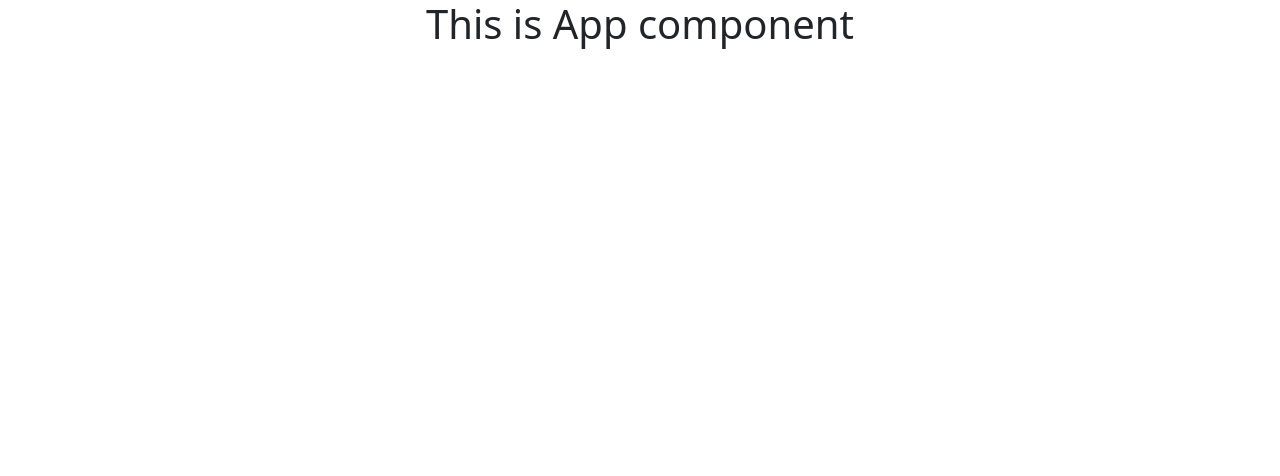
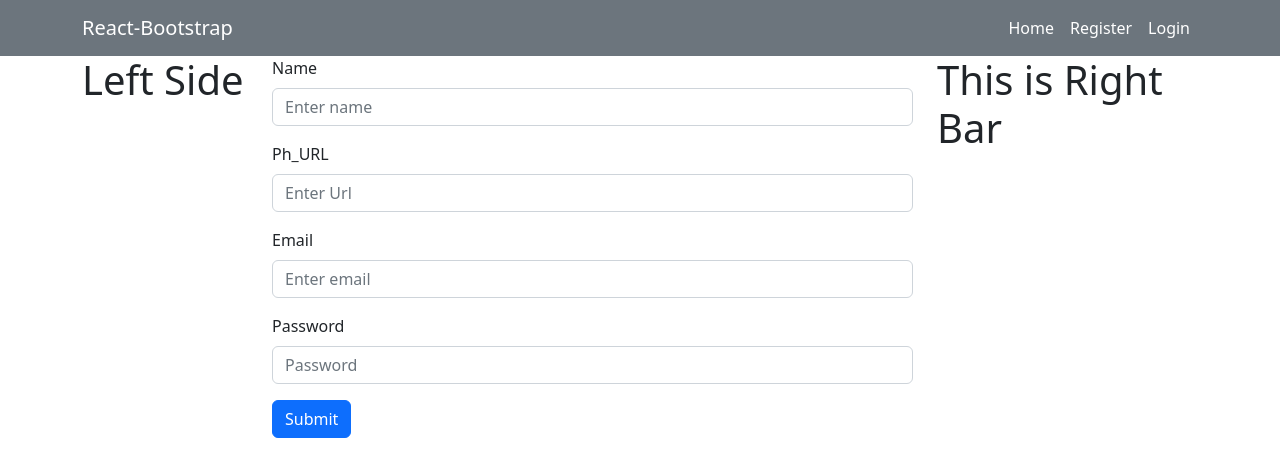
Before and after one commit to Mazharul430106/Dragon-News-Website-Two, a React (Create React App) app: page /register in a window 1280 px wide. Shown: the top 476 px of the page. Built offline with nearby package versions, Linux system fonts and the light colour scheme.

Commit message:
added login and register form

```diff
--- a/src/App.js
+++ b/src/App.js
@@ -1,9 +1,11 @@
 import './App.css';
+import {RouterProvider,} from "react-router-dom";
+import { routes } from './Routes/Routes/Routes';
 
 function App() {
   return (
-    <div className="App">
-        <h1>This is App component</h1>
+    <div>
+        <RouterProvider router={routes}></RouterProvider>
     </div>
   );
 }
--- /dev/null
+++ b/src/Layout/Main.js
@@ -0,0 +1,29 @@
+import React from 'react';
+import { Container, Row, Col} from 'react-bootstrap';
+import Header from '../Pages/Shared/Header/Header';
+import {Outlet} from 'react-router-dom';
+import LeftSideBar from '../Pages/Shared/LeftSideBar/LeftSideBar';
+import RightSideBar from '../Pages/Shared/RightSideBar/RightSideBar';
+
+const Main = () => {
+    return (
+        <div>
+            <Header></Header>
+            <Container>
+                <Row>
+                    <Col lg="2">
+                        <LeftSideBar></LeftSideBar>
+                    </Col>
+                    <Col lg="7">
+                         <Outlet></Outlet>
+                    </Col>
+                    <Col lg="3">
+                       <RightSideBar></RightSideBar>
+                    </Col>
+                </Row>
+            </Container>
+        </div>
+    );
+};
+
+export default Main;
--- a/src/Pages/Login/Login.js
+++ b/src/Pages/Login/Login.js
@@ -1,10 +1,33 @@
 import React from 'react';
+import Button from 'react-bootstrap/Button';
+import Form from 'react-bootstrap/Form';
 
 const Login = () => {
+
+    const handleFormLogin = (event)=>{
+        event.preventDefault()
+        const form = event.target;
+        const email = form.email.value;
+        const password = form.password.value;
+        console.log(email,password);
+    }
+
     return (
-        <div>
-            <h1>This is Login Page</h1>
-        </div>
+        <Form onSubmit={handleFormLogin}>
+            <Form.Group className="mb-3" controlId="formBasicEmail">
+                <Form.Label>Email address</Form.Label>
+                <Form.Control type="email" name="email" placeholder="Enter email" />
+            </Form.Group>
+
+            <Form.Group className="mb-3" controlId="formBasicPassword">
+                <Form.Label>Password</Form.Label>
+                <Form.Control type="password" name="password" placeholder="Password" />
+            </Form.Group>
+
+            <Button variant="primary" type="submit">
+                Submit
+            </Button>
+        </Form>
     );
 };
 
--- a/src/Pages/Register/Register.js
+++ b/src/Pages/Register/Register.js
@@ -1,10 +1,43 @@
 import React from 'react';
+import Button from 'react-bootstrap/Button';
+import Form from 'react-bootstrap/Form';
 
 const Register = () => {
+
+    const handleFormRegister = (event)=>{
+        event.preventDefault();
+        const form = event.target;
+        const name = form.name.value;
+        const ph_Url = form.url.value;
+        const email = form.email.value;
+        const password = form.password.value;
+        console.log(name,email,password,ph_Url);
+    }
+
     return (
-        <div>
-            <h1>This is Register</h1>
-        </div>
+        <Form onSubmit={handleFormRegister}>
+            <Form.Group className="mb-3" controlId="formBasicEmail">
+                <Form.Label>Name</Form.Label>
+                <Form.Control type="text" name='name' placeholder="Enter name" />
+            </Form.Group>
+            <Form.Group className="mb-3" controlId="formBasicEmail">
+                <Form.Label>Ph_URL</Form.Label>
+                <Form.Control type="text" name='url' placeholder="Enter Url" />
+            </Form.Group>
+            <Form.Group className="mb-3" controlId="formBasicEmail">
+                <Form.Label>Email</Form.Label>
+                <Form.Control type="email" name='email' placeholder="Enter email" />
+            </Form.Group>
+
+            <Form.Group className="mb-3" controlId="formBasicPassword">
+                <Form.Label>Password</Form.Label>
+                <Form.Control type="password" name='password' placeholder="Password" />
+            </Form.Group>
+
+            <Button variant="primary" type="submit">
+                Submit
+            </Button>
+        </Form>
     );
 };
 
--- a/src/Pages/Shared/Header/Header.js
+++ b/src/Pages/Shared/Header/Header.js
@@ -1,11 +1,32 @@
 import React from 'react';
-
+import Container from 'react-bootstrap/Container';
+import Nav from 'react-bootstrap/Nav';
+import Navbar from 'react-bootstrap/Navbar';
+import {Link} from 'react-router-dom'
 const Header = () => {
     return (
-        <div>
-            <h1>This is Header</h1>
-        </div>
-    );
+        <Navbar collapseOnSelect expand="lg" bg="secondary" variant="dark">
+            <Container>
+                <Navbar.Brand href="#home">React-Bootstrap</Navbar.Brand>
+                <Navbar.Toggle aria-controls="responsive-navbar-nav" />
+                <Navbar.Collapse id="responsive-navbar-nav">
+                    <Nav className="ms-auto">
+                        <Nav.Link>
+                            <Link to={'/home'} className="text-white text-decoration-none">Home</Link>
+                        </Nav.Link>
+
+                        <Nav.Link>
+                            <Link to={'/register'} className="text-white text-decoration-none">Register</Link>
+                        </Nav.Link>
+
+                        <Nav.Link>
+                            <Link to={'/login'} className="text-white text-decoration-none">Login</Link>
+                        </Nav.Link>
+                    </Nav>
+                </Navbar.Collapse>
+            </Container>
+        </Navbar>
+    )
 };
 
 export default Header;
--- a/src/Pages/Shared/LeftSideBar/LeftSideBar.js
+++ b/src/Pages/Shared/LeftSideBar/LeftSideBar.js
@@ -3,7 +3,7 @@ import React from 'react';
 const LeftSideBar = () => {
     return (
         <div>
-            <h1>This is Left Side Page</h1>
+            <h1>Left Side</h1>
         </div>
     );
 };
--- /dev/null
+++ b/src/Routes/Routes/Routes.js
@@ -0,0 +1,29 @@
+import { createBrowserRouter } from "react-router-dom";
+import Main from "../../Layout/Main";
+import Home from "../../Pages/Home/Home";
+import Login from "../../Pages/Login/Login";
+import Register from "../../Pages/Register/Register";
+
+export const routes = createBrowserRouter([
+    {
+        path: '/',
+        element: <Main></Main>,
+        children: [
+            {
+                path: '/home',
+                element: <Home></Home>
+            },
+            {
+                path: '/register',
+                element: <Register></Register>
+            },
+            {
+                path: '/login',
+                element: <Login></Login>
+            }
+
+        ]
+
+    }
+
+])
```
Also changed, not shown: src/Pages/News/News.js (added, +11 -0 lines).
